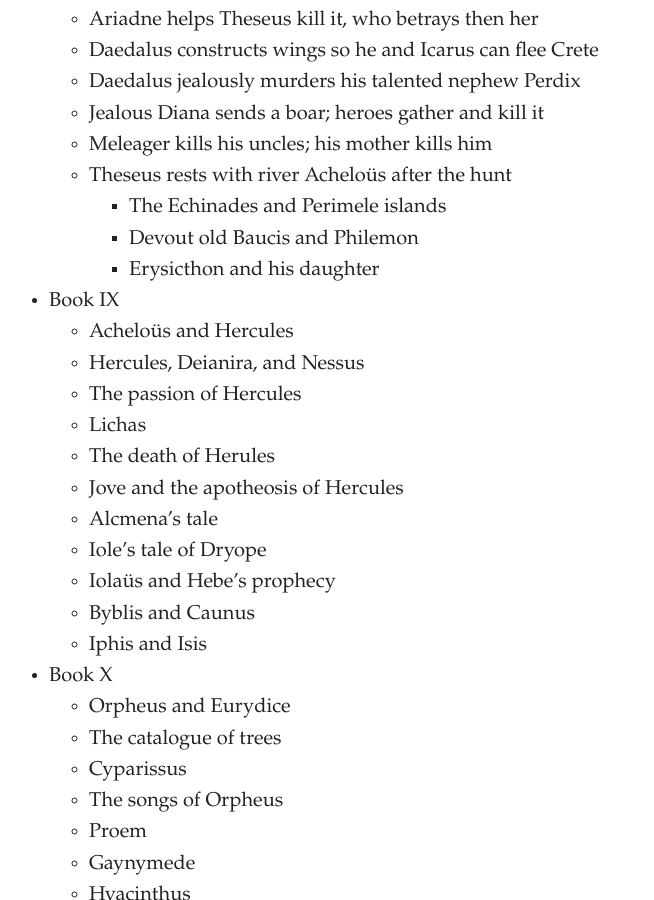
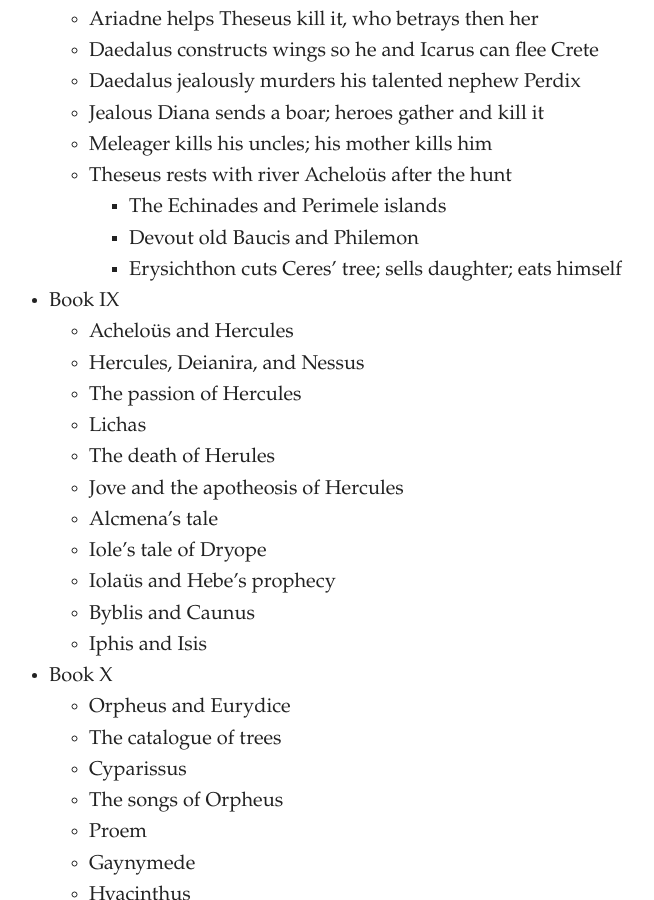
Before and after one commit to artsandmetaphysics/goodlifeodyssey, a Jekyll site: the page built from _documents/metamorphoses.md, in a window 1280 px wide and 900 px high, scrolled down 3496 px. Shown: the whole window, without its empty margins (291-945 px from the left). Built offline with Jekyll 4.4.1, drawn with Linux system fonts in a browser that asks for light colours.

Commit message:
Add content

```diff
--- a/_documents/metamorphoses.md
+++ b/_documents/metamorphoses.md
@@ -122,7 +122,7 @@ Ovid focuses on telling the many stories using beautiful and light-hearted langu
   - Theseus rests with river Acheloüs after the hunt
     - The Echinades and Perimele islands
     - Devout old Baucis and Philemon
-    - Erysicthon and his daughter
+    - Erysichthon cuts Ceres’ tree; sells daughter; eats himself
 - Book IX
   - Acheloüs and Hercules
   - Hercules, Deianira, and Nessus
```
Also changed, not shown: documents/metamorphoses.md (+1 -1 lines).
